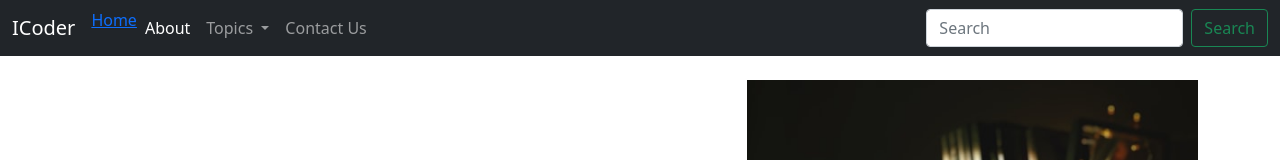
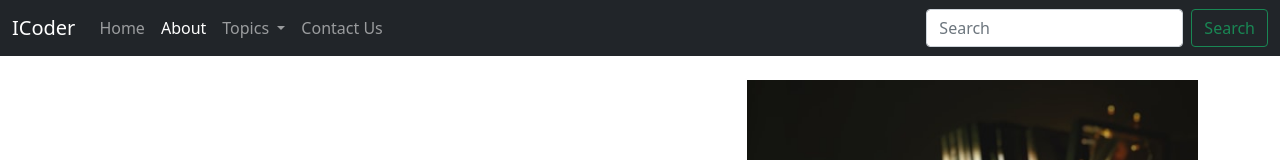
Before and after one commit to Zain151214/iCoder-Blog, a plain HTML site: page About.html in a window 1280 px wide. Shown: the top 160 px of the page. Drawn offline with nearby package versions, Linux system fonts and the light colour scheme.

Commit message:
Update About.html

```diff
--- a/About.html
+++ b/About.html
@@ -30,7 +30,7 @@
             <div class="collapse navbar-collapse" id="navbarSupportedContent">
                 <ul class="navbar-nav me-auto mb-2 mb-lg-0">
                     <li class="nav-item">
-                        <a  aria-current="page" href="/iCoder-Blog">Home</a>
+                        <a class="nav-link" aria-current="page" href="/iCoder-Blog">Home</a>
                     </li>
                     <li class="nav-item">
                         <a class="nav-link active" href="/iCoder-Blog/About.html">About</a>
```
